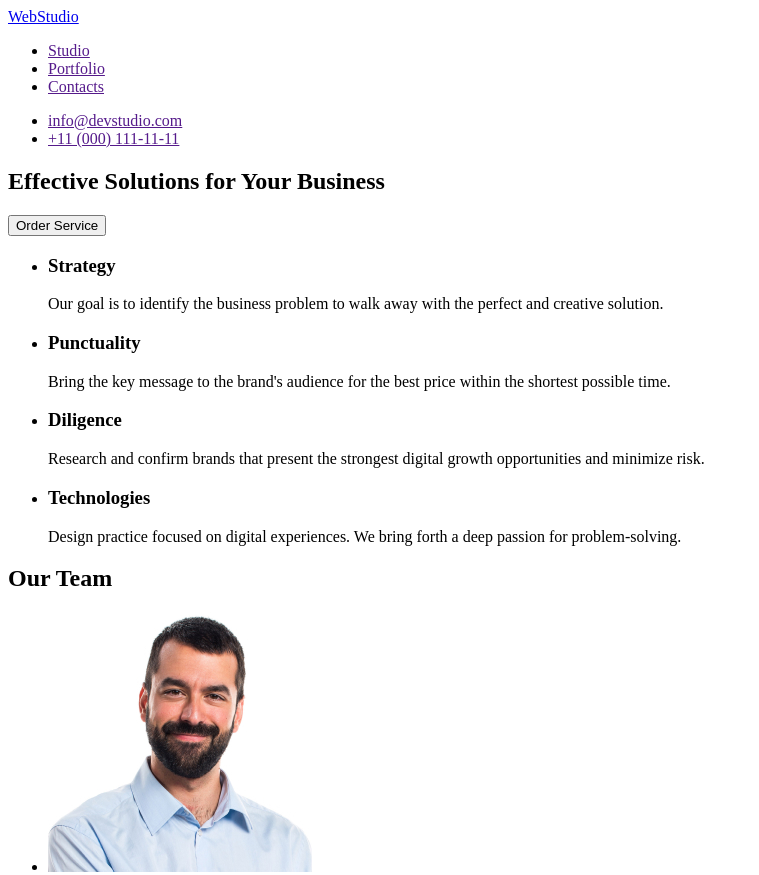
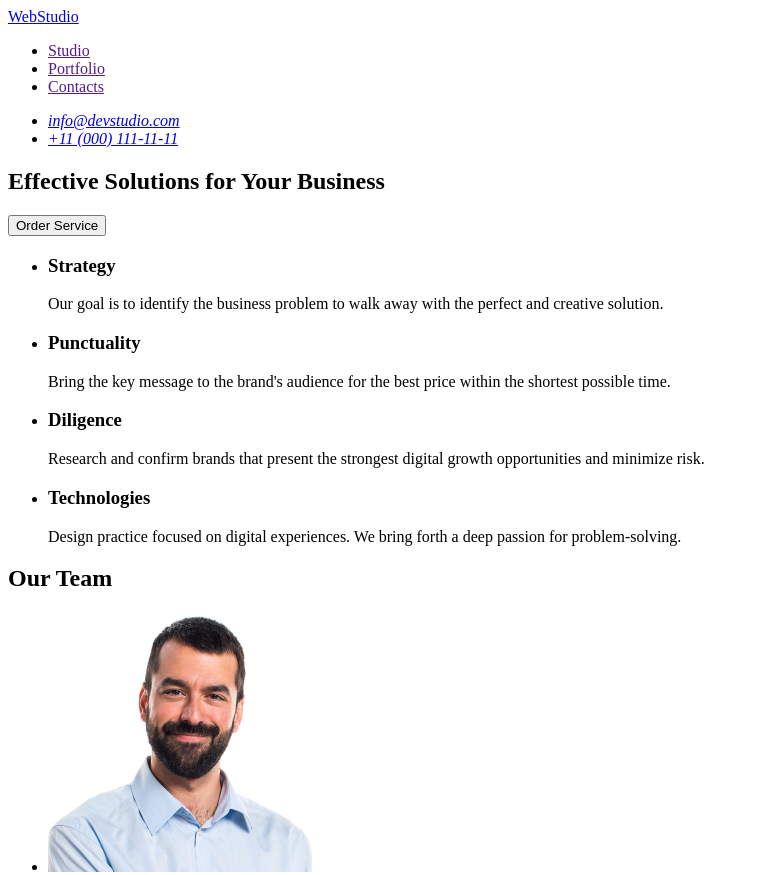
Before and after one commit to IonutSebastian9/goit-markup-hw-01, a plain HTML site: page index.html in a window 1280 px wide. Shown: the top 875 px of the page, without its empty margins (0-759 px from the left). Drawn offline with Linux system fonts and the light colour scheme.

Commit message:
Update index.html

```diff
--- a/index.html
+++ b/index.html
@@ -16,8 +16,10 @@
         </ul>
       </nav>
       <ul>
-        <li><a href="">info@devstudio.com</a></li>
-        <li><a href="">+11 (000) 111-11-11</a></li>
+        <address>
+          <li><a href="mailto:info@devstudio.com">info@devstudio.com</a></li>
+          <li><a href="tel:+110001111111">+11 (000) 111-11-11</a></li>
+        </address>
       </ul>
     </header>
     <main>
```
